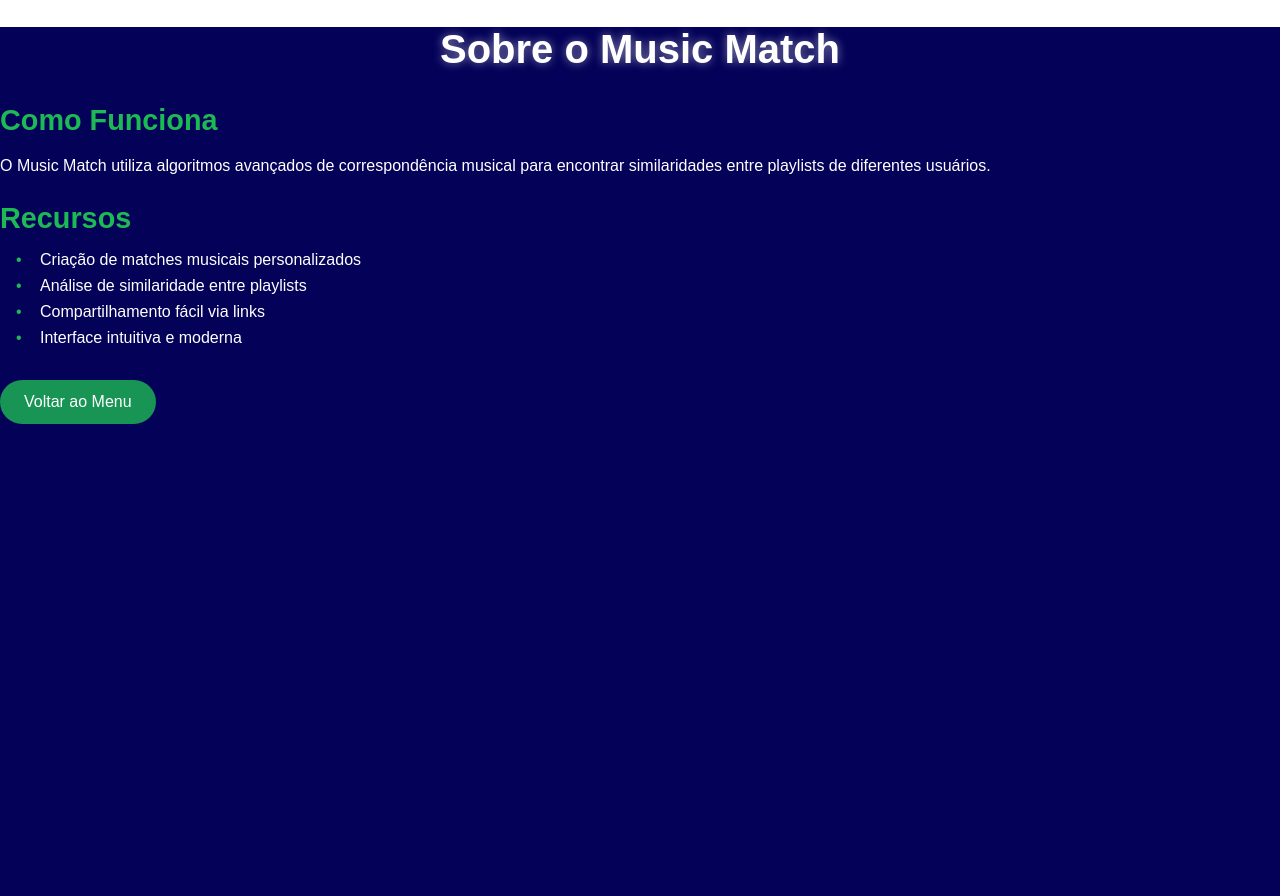
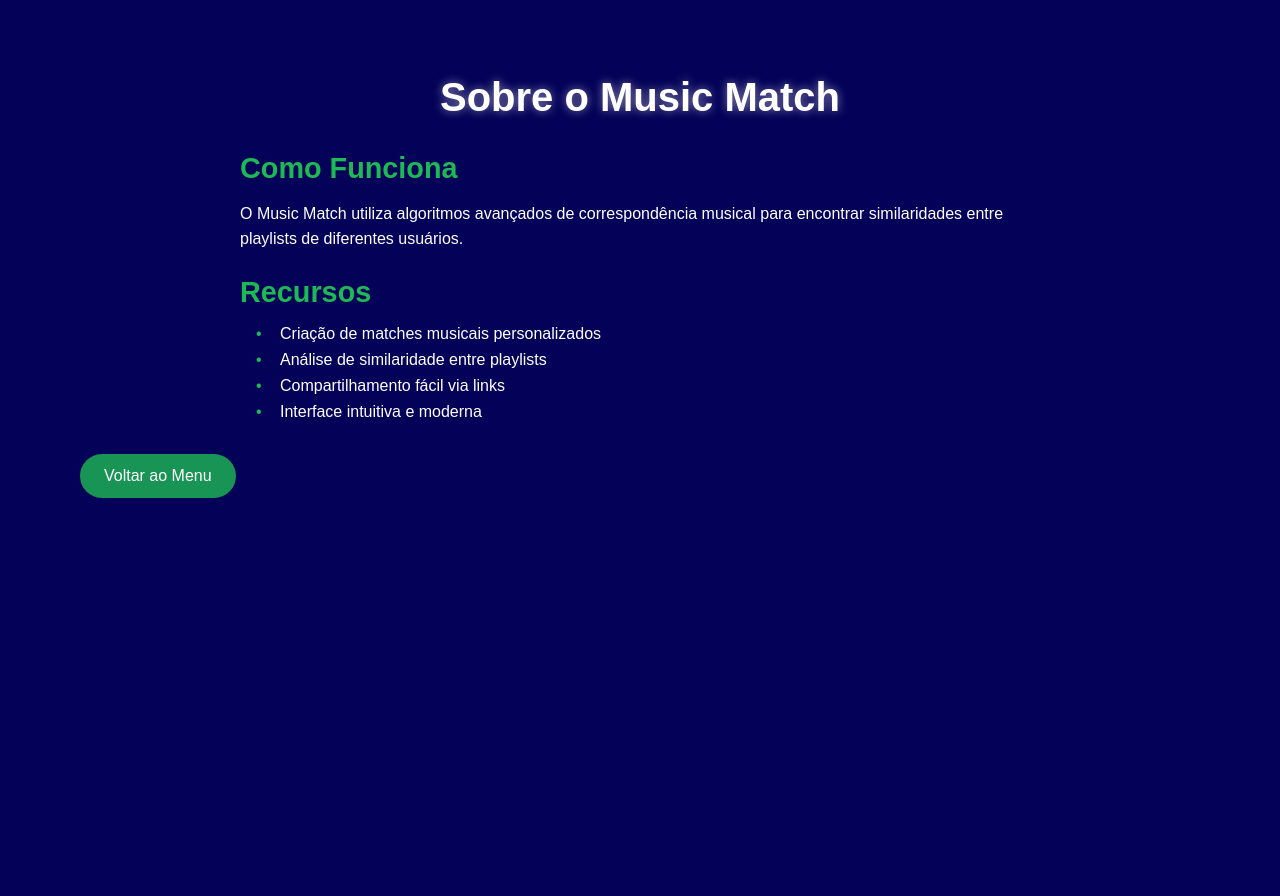
Before and after one commit to projeto-de-algoritmos-2024/DC_MusicMatch, a Flask app: page /info in a window 1280 px wide. Before the commit the page ends 424 px from the top, so only its background shows below. Run offline with Flask 3, Linux system fonts and the light colour scheme.

Commit message:
fix: Informações

```diff
--- a/static/css/style.css
+++ b/static/css/style.css
@@ -14,11 +14,16 @@
     background: rgba(4, 2, 88);
     backdrop-filter: blur(10px);
     height: 100%;
+    padding: 3rem 5rem;
+    max-width: 1200px;
+    margin: 0 auto;
 }
 
 .info-content {
-    margin: 2rem 0;
+    margin: 2rem auto;
     text-align: left;
+    max-width: 800px;
+    padding: 0 2rem;
 }
 
 .info-container h1 {
```
